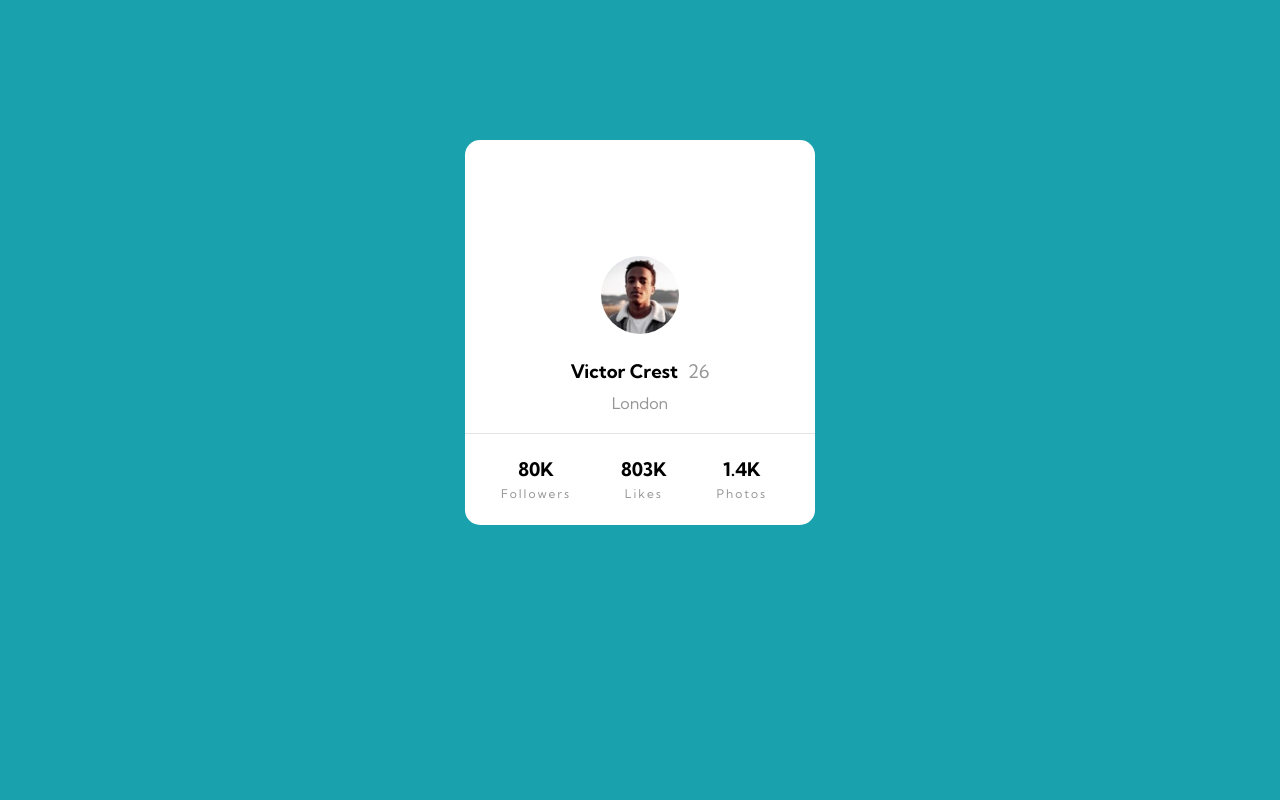
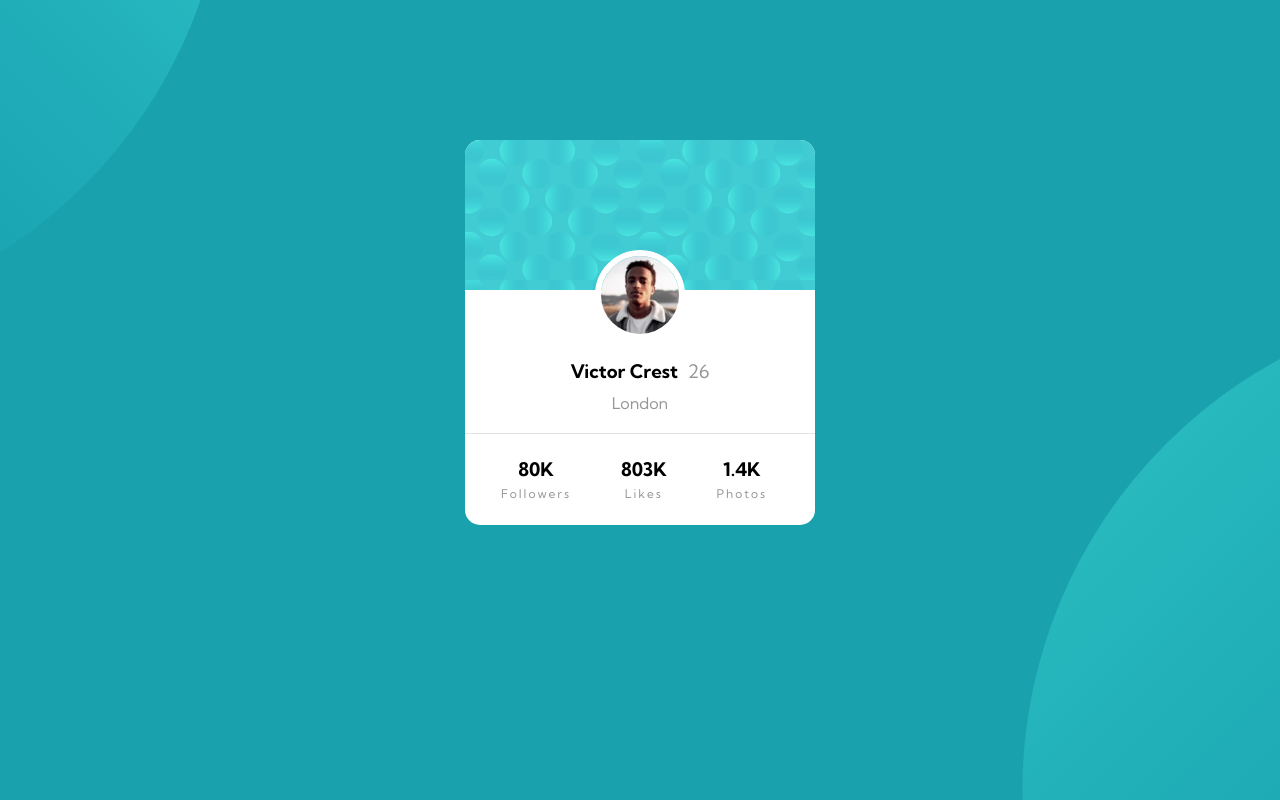
Before and after one commit to ckrdi/profile-component, a plain HTML site: page index.html in a window 1280 px wide. Drawn offline with Linux system fonts and the light colour scheme.

Commit message:
fixed svg path

```diff
--- a/scss/_config.scss
+++ b/scss/_config.scss
@@ -6,6 +6,6 @@ $dark-gray: hsl(0, 0%, 59%);
 $font-stack: "Kumbh Sans", sans-serif;
 $fonts: 18px;
 
-$top-pattern: url("./images/bg-pattern-top.svg");
-$bottom-pattern: url("./images/bg-pattern-bottom.svg");
-$card-pattern: url("./images/bg-pattern-card.svg");
+$top-pattern: url("../images/bg-pattern-top.svg");
+$bottom-pattern: url("../images/bg-pattern-bottom.svg");
+$card-pattern: url("../images/bg-pattern-card.svg");
```
Also changed, not shown: css/style.css.
